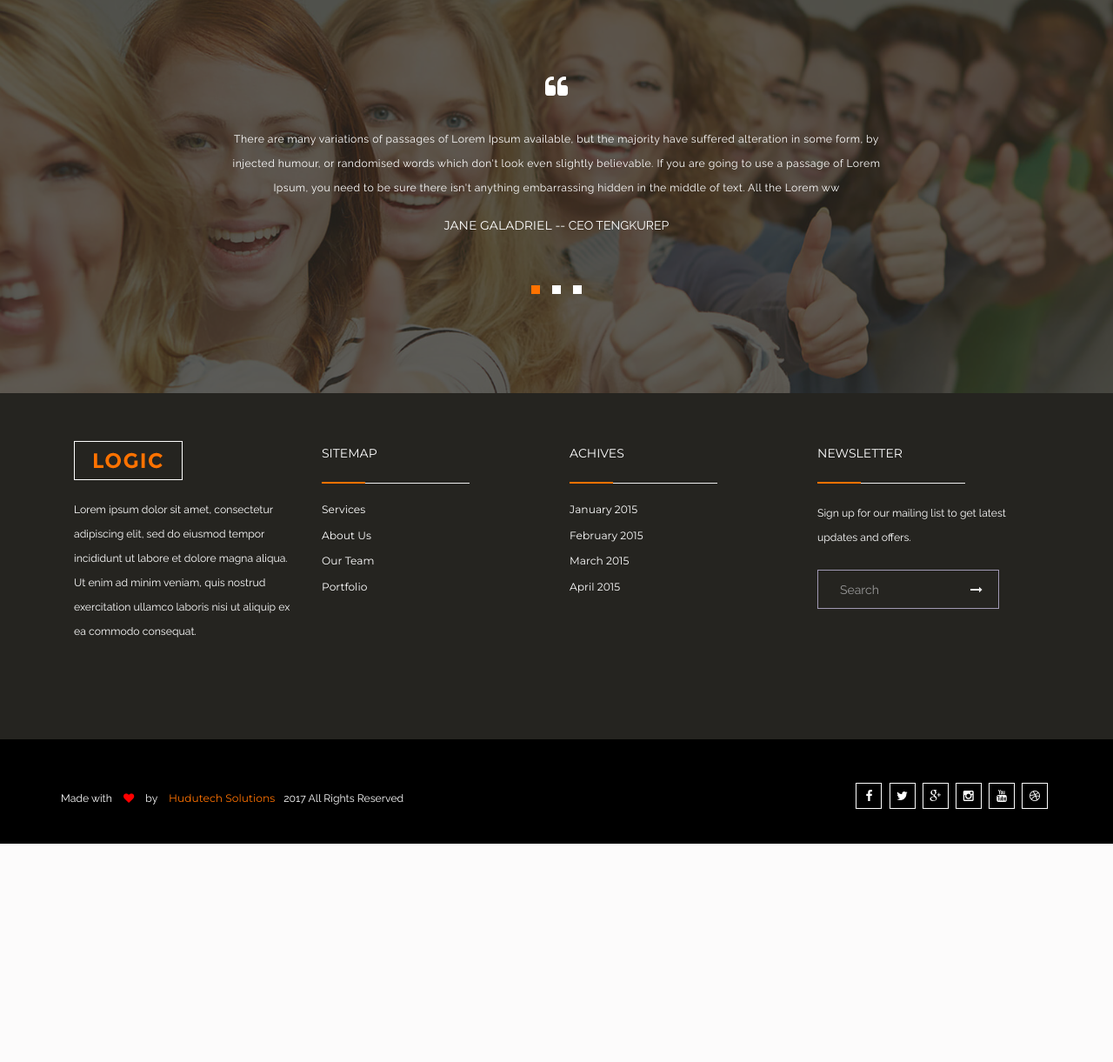
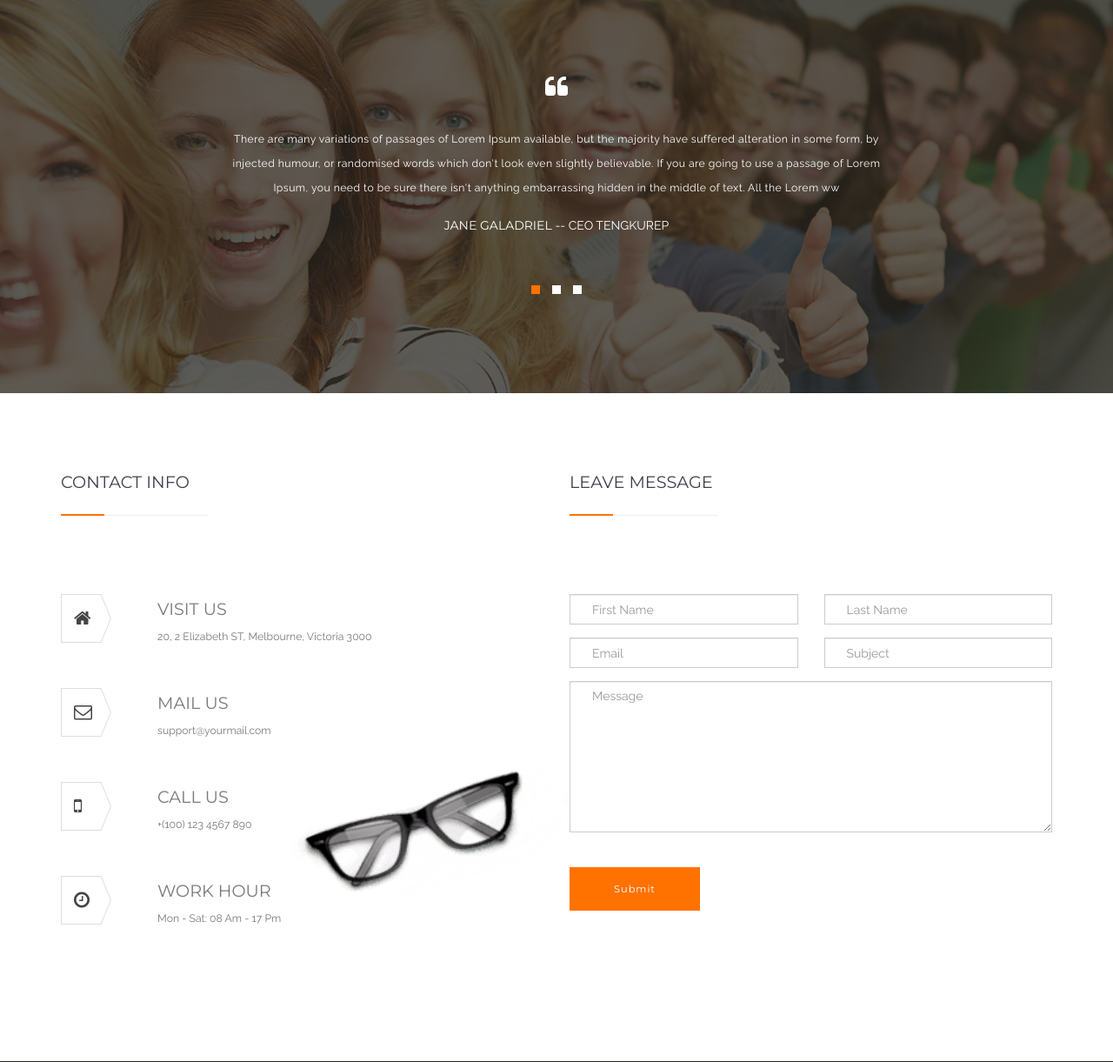
Before and after one commit to njerucyrus/kenyapesa, a PHP site: page /base.php in a window 1280 px wide. Shown: the part 3785-5006 px from the top of the page at 87% size. Before the commit the page ends 4755 px from the top, so only its background shows below. Run offline with PHP 8.4, Linux system fonts and the light colour scheme; some libraries are stand-ins or nearby versions; some web fonts are replaced.

Commit message:
added contact page

```diff
--- a/base.php
+++ b/base.php
@@ -152,6 +152,9 @@ include "views/layouts/head.inc.php";
 
 
             <section id="contact" class="contact">
+                <?php
+                include "views/layouts/contact.inc.php";
+                ?>
 
             </section>  <!-- End of contact section -->
 
--- a/views/layouts/home.inc.php
+++ b/views/layouts/home.inc.php
@@ -33,10 +33,11 @@
                     </div>
                     <div class="single_home_slider">
                         <div class="main_home wow fadeInUp" data-wow-duration="700ms">
-                            <h1>WELCOME TO OUR LOGIC</h1>
-                            <p>We Make Awesome Theme For Your Business</p>
+                            <h1>WELCOME TO KENYAPESA </h1>
+                            <p>INSTANT PAYPAL TO MPESA WITHDRAW SERVICES IN KENYA</p>
                             <div class="home_btn">
-                                <a href="" class="btn btn-primary">LEARN MORE</a>
+                                <a href="" class="btn btn-primary">Convert  </a>
+                                <a href="" class="btn btn-primary">Sign up</a>
                             </div>
 
                         </div>
```
